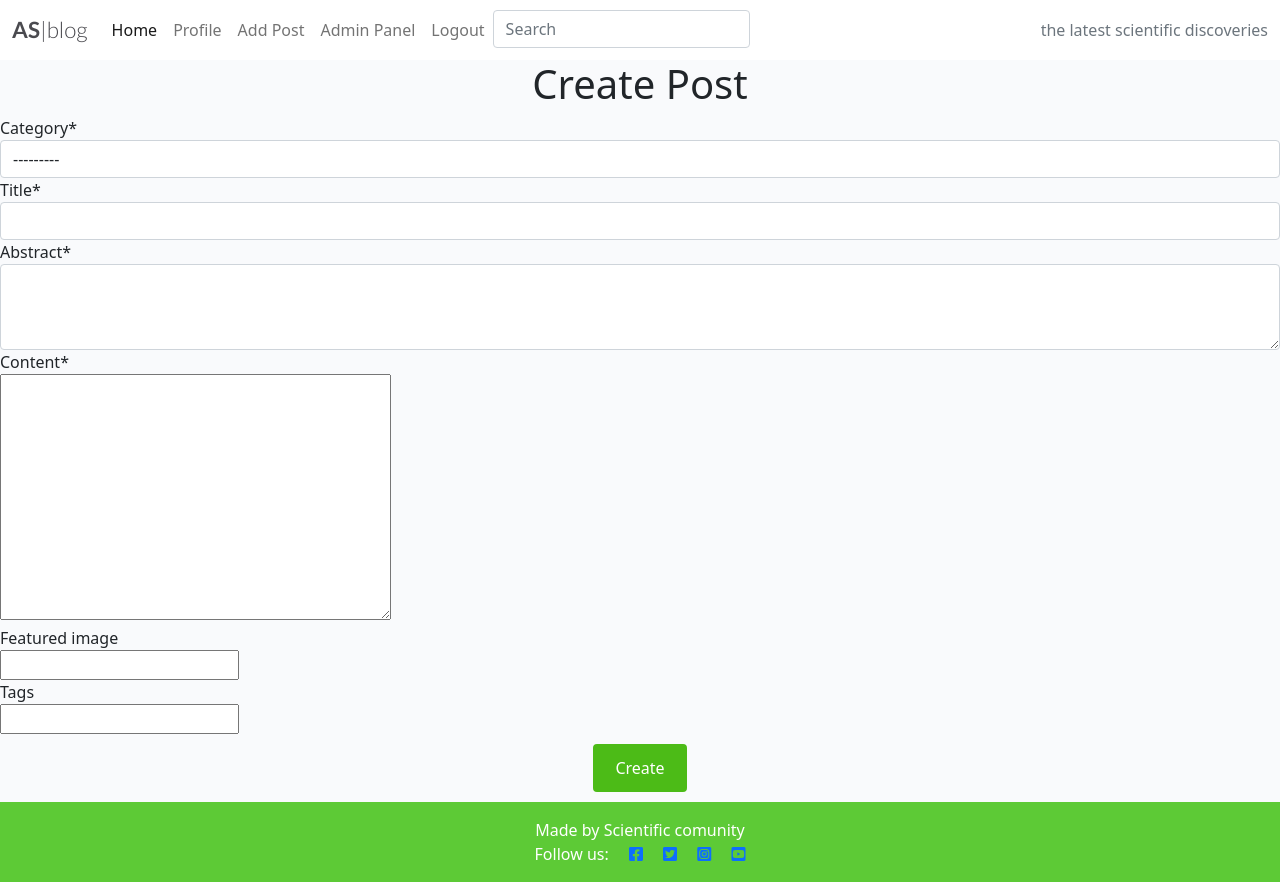
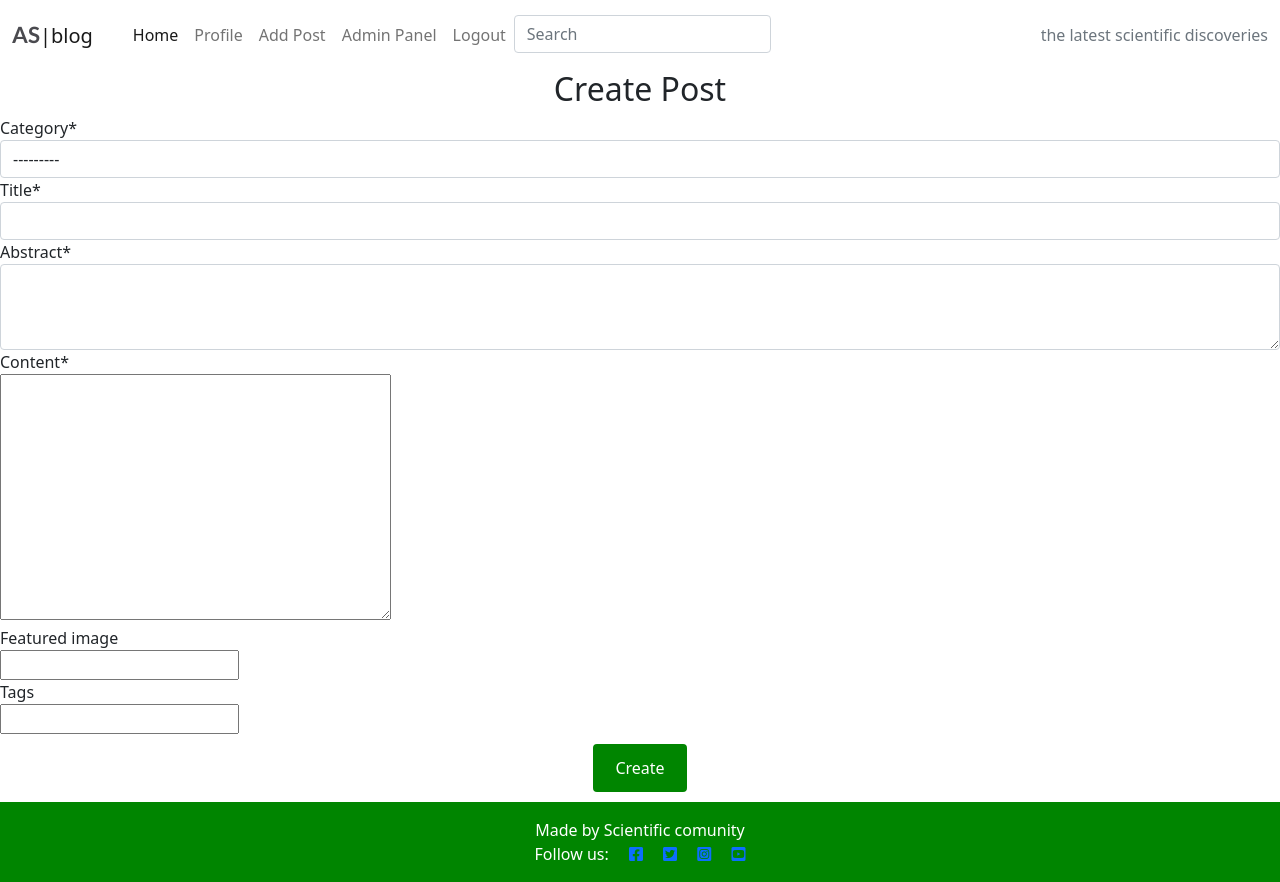
Before and after one commit to Frangidha/AS-blog, a Django app: page /add_post/ in a window 1280 px wide. Run offline with Django 3.2, Linux system fonts and the light colour scheme; the visitor is signed in with stand-in values (Sample User, id 1); data that the repository does not hold is empty; some libraries are stand-ins or nearby versions.

Commit message:
change color sheme WAVE valid + CSS/HTML validator

```diff
--- a/blog/views.py
+++ b/blog/views.py
@@ -68,7 +68,7 @@ class PostDetail(HitCountDetailView):
                 "reviews": reviews,
                 "reviewed": False,
                 "liked": liked,
-                "review_form": ReviewForm()
+                "review_form": ReviewForm(),
             },
         )
 
@@ -100,7 +100,7 @@ class PostDetail(HitCountDetailView):
                 "review": review,
                 "reviewed": True,
                 "review_form": review_form,
-                "liked": liked
+                "liked": liked,
             },
         )
 
--- a/profiles/templates/profiles/profile.html
+++ b/profiles/templates/profiles/profile.html
@@ -44,7 +44,7 @@
                 {% endif %}
                 {% endfor %}
             </div>
-            {% if user.is_authenticated %}
+            {% if request.user == profile.user %}
             <div class="profile-author">
                 <h2 class="text-center pb-4">Archived Post</h2>
                 {% for blog_post in profile.user.blog_posts.all %}
@@ -124,6 +124,6 @@
         if (event.target == modal) {
             modal.style.display = "none";
         }
-    }
+    };
 </script>
 {% endblock %}
--- a/static/css/style.css
+++ b/static/css/style.css
@@ -1,5 +1,5 @@
 body {
-    background-color: #F9FAFC;
+    background-color: #FFF;
 }
 
 .brand {
@@ -7,6 +7,13 @@ body {
     font-size: 1.4rem;
     font-weight: 700;
     color: #4A4A4F;
+}
+
+h1 {
+    margin: 0;
+    padding: 0;
+    all: inherit;
+    text-decoration: none;
 }
 
 .red-o {
@@ -18,15 +25,15 @@ body {
 }
 
 .light-bg {
-    background-color: #5dca36;
+    background-color: #008500;
 }
 
 .dark-bg {
-    background-color: #5dca36;
+    background-color: #008500;
 }
 
 .main-bg {
-    background-color: #F9FAFC;
+    background-color: #FFF;
 }
 
 .card {
@@ -220,9 +227,9 @@ body {
 }
 
 .btn-secondary {
-    background-color: #4CBB17;
+    background-color: #008500;
     color: white;
-    border: 2px solid #4CBB17;
+    border: 2px solid #008500;
     border-radius: 4px;
     padding: 10px 20px;
     font-size: 16px;
--- a/templates/404.html
+++ b/templates/404.html
@@ -4,6 +4,6 @@
 
 <h1>Page not found</h1>
 <p>Sorry, the page you are looking for does not exist.</p>
-<button><a class="home-button" href="index.html">Home</a></button>
+<button><a class="btn btn-signup btn-lg btn-review" href="{% url 'index' %}">Home</a></button>
 
 {% endblock %}
--- a/templates/add_post.html
+++ b/templates/add_post.html
@@ -1,10 +1,8 @@
 {% extends "base.html" %}
 {% load crispy_forms_tags %}
 {% block content %}
-<html>
 
-<body>
-    <h1 class="text-center">Create Post</h1>
+    <h2 class="text-center">Create Post</h2>
     <form method="POST" enctype="multipart/form-data">
         {{ form.media }}
         {{ form| crispy }}
@@ -15,8 +13,4 @@
             <button class="btn btn-secondary btn-create" type="submit">Create</button>
         </div>
     </form>
-</body>
-
-</html>
-
 {% endblock %}
--- a/templates/base.html
+++ b/templates/base.html
@@ -35,7 +35,9 @@
 
     <nav class="navbar navbar-expand-lg navbar-light bg-white">
         <div class="container-fluid">
-            <a class="navbar-brand" href="{% url 'home' %}"><span class="brand">AS<span class="thin">|blog</span></a>
+            <a class="navbar-brand" href="{% url 'home' %}">
+                <h1><span class="brand">AS</span><span class="thin">|blog</span></h1>
+            </a>
             <button class="navbar-toggler" type="button" data-bs-toggle="collapse" data-bs-target="#navbarText"
                 aria-controls="navbarText" aria-expanded="false" aria-label="Toggle navigation">
                 <span class="navbar-toggler-icon"></span>
```
Also changed, not shown: other parts of static/css/style.css (+25 -23 lines), templates/403.html (+11 -10 lines), templates/500.html (+5 -2 lines), templates/post_detail.html (+7 -11 lines).
